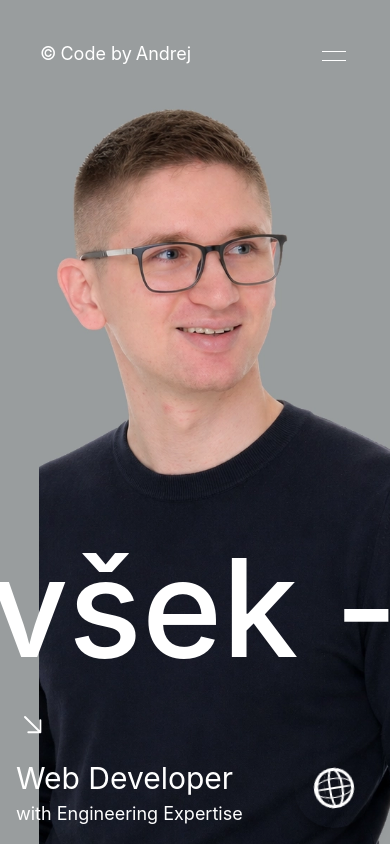
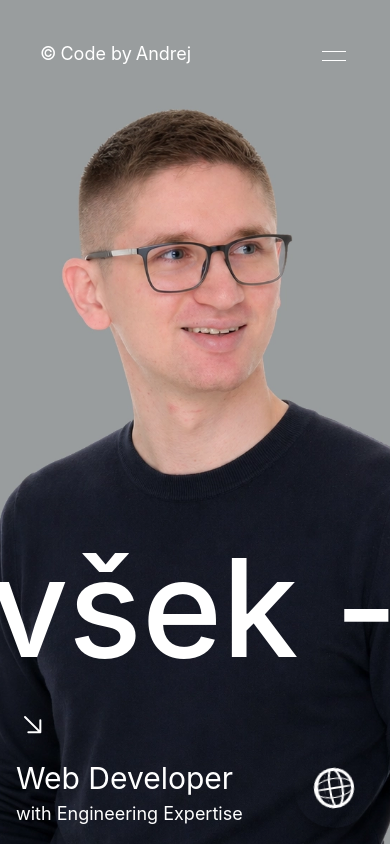
Before and after one commit to Mararovsek99/portfolio, a React (Vite) app: page / in a window 390 px wide. Shown: the top 846 px of the page. Built offline with nearby package versions, Linux system fonts and the light colour scheme.

Commit message:
changed position of hero img

```diff
--- a/src/components/Hero.jsx
+++ b/src/components/Hero.jsx
@@ -17,11 +17,11 @@ const Hero = () => {
         <img
           src="/hero_andrej.webp"
           alt="author of the page"
-          className="h-screen absolute left-[60%] md:left-[50%] top-[10%]"
+          className="h-screen absolute left-[50%] top-[10%]"
           style={{
             transform: `translateX(-50%) translateY(${scrollY * 0.2}px)`,
             objectFit: "cover",
-            objectPosition: "center",
+            objectPosition: "42% center",
           }}
         />
         <section className="pointer-events-none absolute top-[60%] h-1/3 w-screen overflow-hidden flex items-start md:top-0 md:h-screen md:items-end">
```
